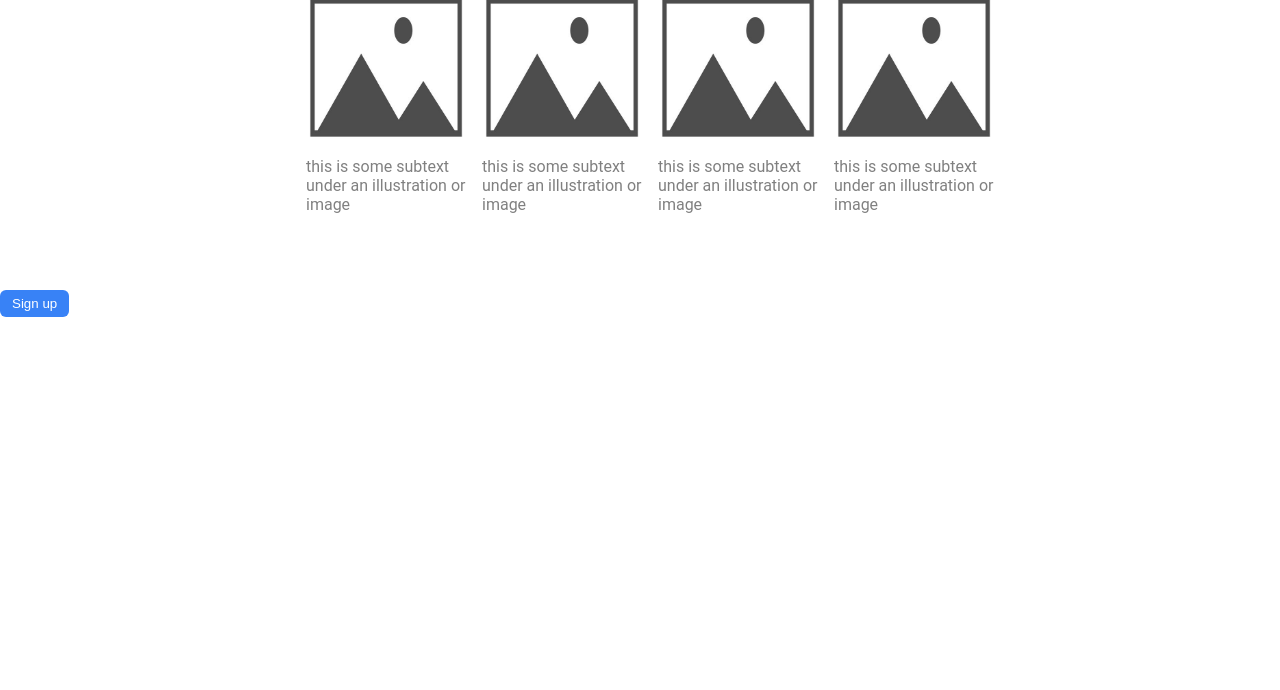
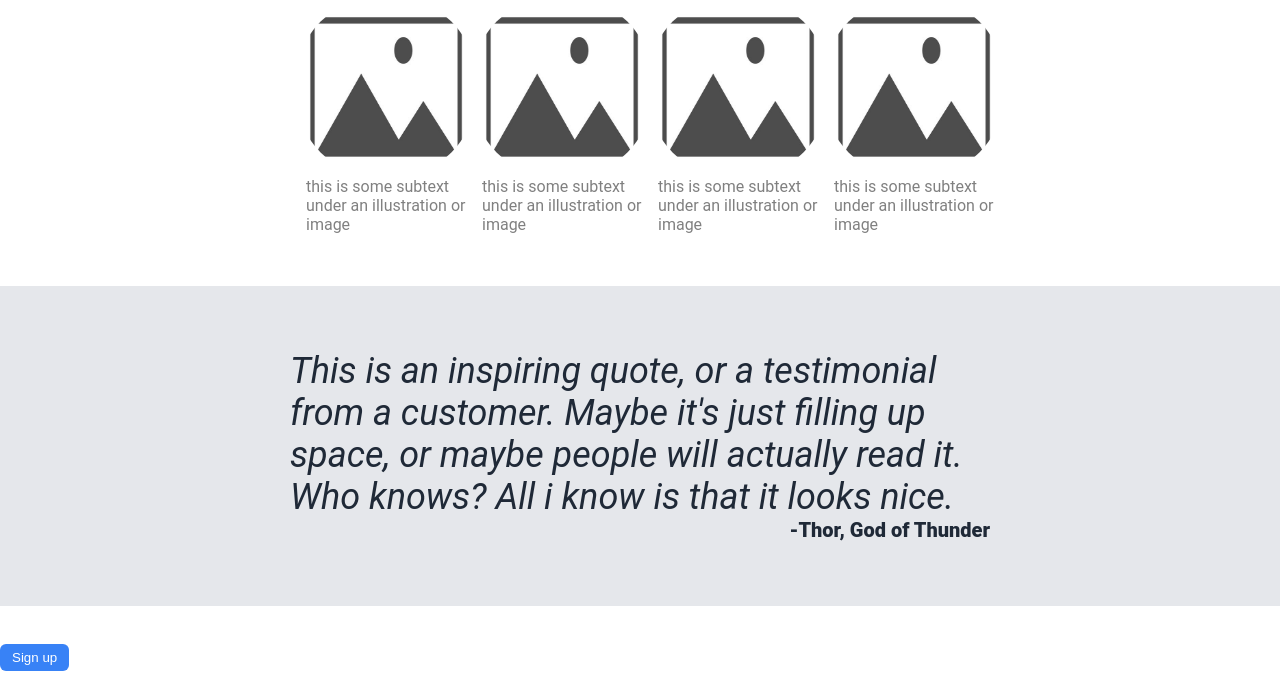
Before and after one commit to B96-osrs/landing-page, a plain HTML site: page index.html in a window 1280 px wide. Shown: the part 550-1240 px from the top of the page. Before the commit the page ends 886 px from the top, so only its background shows below. Drawn offline with Linux system fonts and the light colour scheme.

Commit message:
Add setion three to style.css

```diff
--- a/index.html
+++ b/index.html
@@ -45,8 +45,8 @@
     </div>
 
     <div class="section-three">
-        <div>This is an inspiring quote, or a testimonial from a customer. Maybe it's just filling up space, or maybe people will actually read it. Who knows? All i know is that it looks nice.</div>
-        <div>Thor, God of Thunder</div>
+        <div class="quote">This is an inspiring quote, or a testimonial from a customer. Maybe it's just filling up space, or maybe people will actually read it. Who knows? All i know is that it looks nice.</div>
+        <div class="author">-Thor, God of Thunder</div>
     </div>
 
     <div class="section-four">
--- a/style.css
+++ b/style.css
@@ -64,10 +64,10 @@ body {
     display: flex;
     flex-direction: column;
     align-items: center;
+    padding: 52px;
 }
 
 .section-two-headline {
-    padding-top: 32px;
     padding-bottom: 16px;
     font-size: 36px;
     font-weight: 800;
@@ -87,3 +87,34 @@ body {
     flex-wrap: wrap;
     max-width: 160px;
 }
+
+.section-two-img {
+    border-radius: 84px;
+}
+
+.section-three {
+    background-color: #E5E7EB;
+    display: flex;
+    flex-direction: column;
+    align-items: center;
+    padding: 64px;
+
+}
+
+.quote {
+    display: flex;
+    width: 700px;
+    font-size: 36px;
+    font-style: italic;
+    color: #1F2937;
+}
+
+.author {
+    display: flex;
+    width: 700px;
+    color: #1F2937;
+    font-weight:800;
+    font-size:20px;
+    justify-content: flex-end;
+
+}
```
